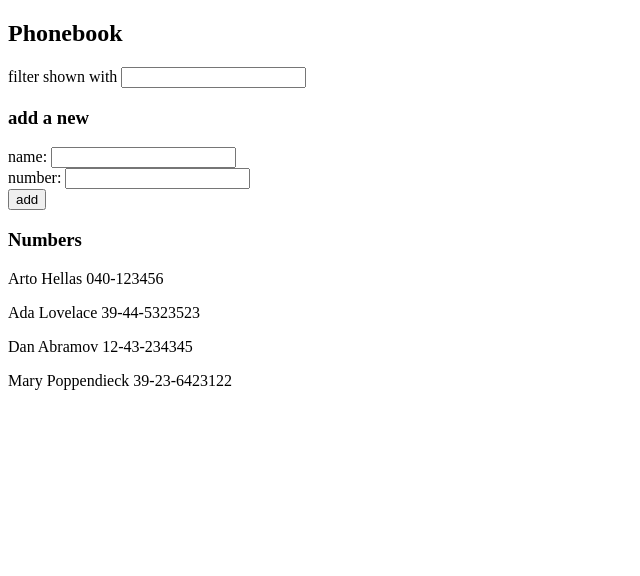
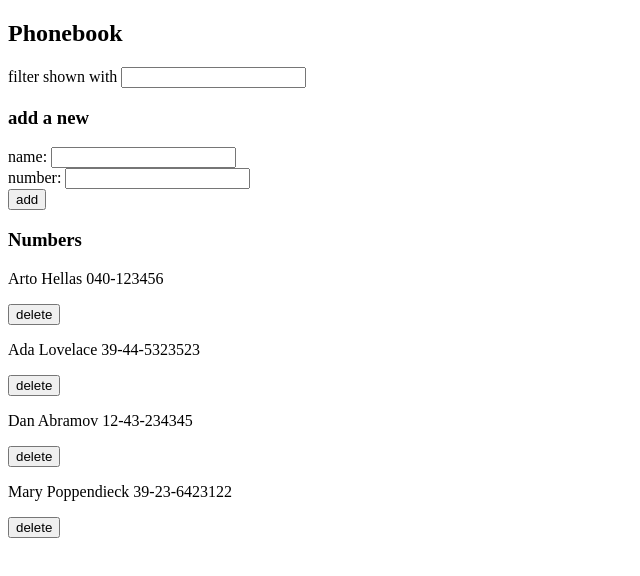
Before and after one commit to GonzalezNacho/FullStackOpen2022, a React (Vite) app in the folder part2/phonebook/: page / in a window 1280 px wide. Shown: the top 576 px of the page, without its empty margins (0-640 px from the left). Built offline with nearby package versions, Linux system fonts and the light colour scheme; data requests are answered from the project's data file.

Commit message:
Ex 2.13 - 2.14 - Part 2

```diff
--- a/part2/phonebook/src/App.jsx
+++ b/part2/phonebook/src/App.jsx
@@ -24,7 +24,7 @@ const App = () => {
       <h3>add a new</h3>
       <PersonForm persons={persons} setPersons={setPersons} />
       <h3>Numbers</h3>
-      <Persons persons={persons} search={search} />
+      <Persons persons={persons} search={search} setPersons={setPersons} />
     </div>
   )
 }
--- a/part2/phonebook/src/components/Person.jsx
+++ b/part2/phonebook/src/components/Person.jsx
@@ -1,6 +1,22 @@
-const Person = ({name, number}) => {
+import personService from '../services/persons'
+
+const Person = ({name, number, id, updatePersons}) => {
+
+    const deleteContact = () => {
+        const confirmDelete = window.confirm(`Delete ${name}?`)
+
+        confirmDelete && personService
+            .deletePerson(id)
+            .then( res  => {
+                updatePersons()
+            })
+    }
+
     return (
-        <p>{name} {number}</p>
+        <>
+            <p>{name} {number}</p>
+            <button onClick={deleteContact}>delete</button>
+        </>
     )
 }
 
--- a/part2/phonebook/src/components/Persons.jsx
+++ b/part2/phonebook/src/components/Persons.jsx
@@ -1,15 +1,17 @@
 import Person from "./Person"
 
-const Persons = ({persons, search}) => {
+const Persons = ({persons, setPersons, search}) => {
 
     const personsToShow = search == ''
     ? persons
     : persons.filter(person => person.name.toLowerCase().includes(search))
 
+    const updatePersons = id => setPersons(persons.filter(a => a.id !== id))
+
     return (
         <div>
             {personsToShow.map(person =>
-                <Person key={person.id} name={person.name} number={person.number}/>
+                <Person key={person.id} name={person.name} number={person.number} id={person.id} updatePersons={() => updatePersons(person.id)}/>
             )}
         </div>
     )
--- a/part2/phonebook/src/services/persons.js
+++ b/part2/phonebook/src/services/persons.js
@@ -11,5 +11,9 @@ const create = newObject => {
     return request.then(response => response.data)
 }
 
+const deletePerson = (id) => {
+    const request = axios.delete(`${baseUrl}/${id}`)
+    return request.then(response => response.data)
+}
 
-export default { getAll, create }
+export default { getAll, create, deletePerson }
```
